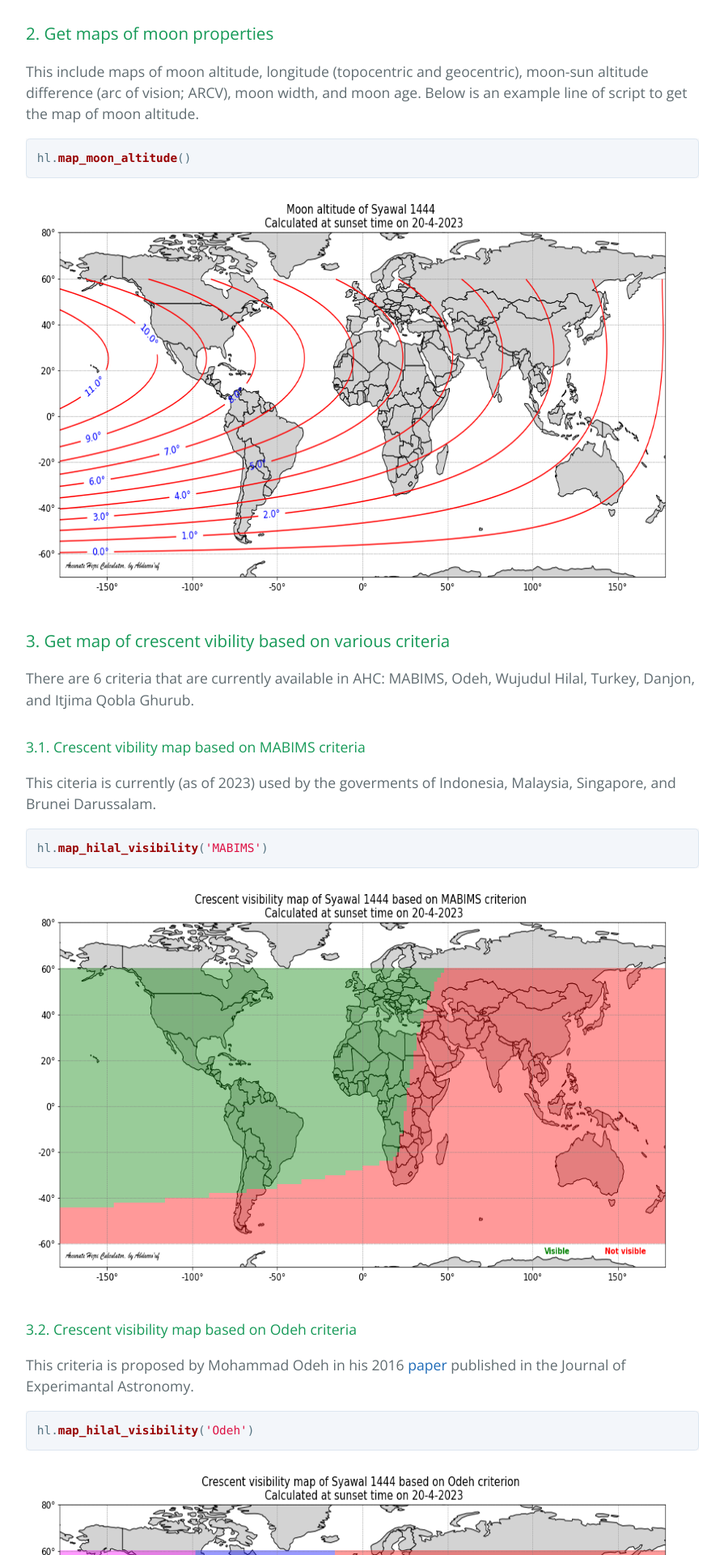
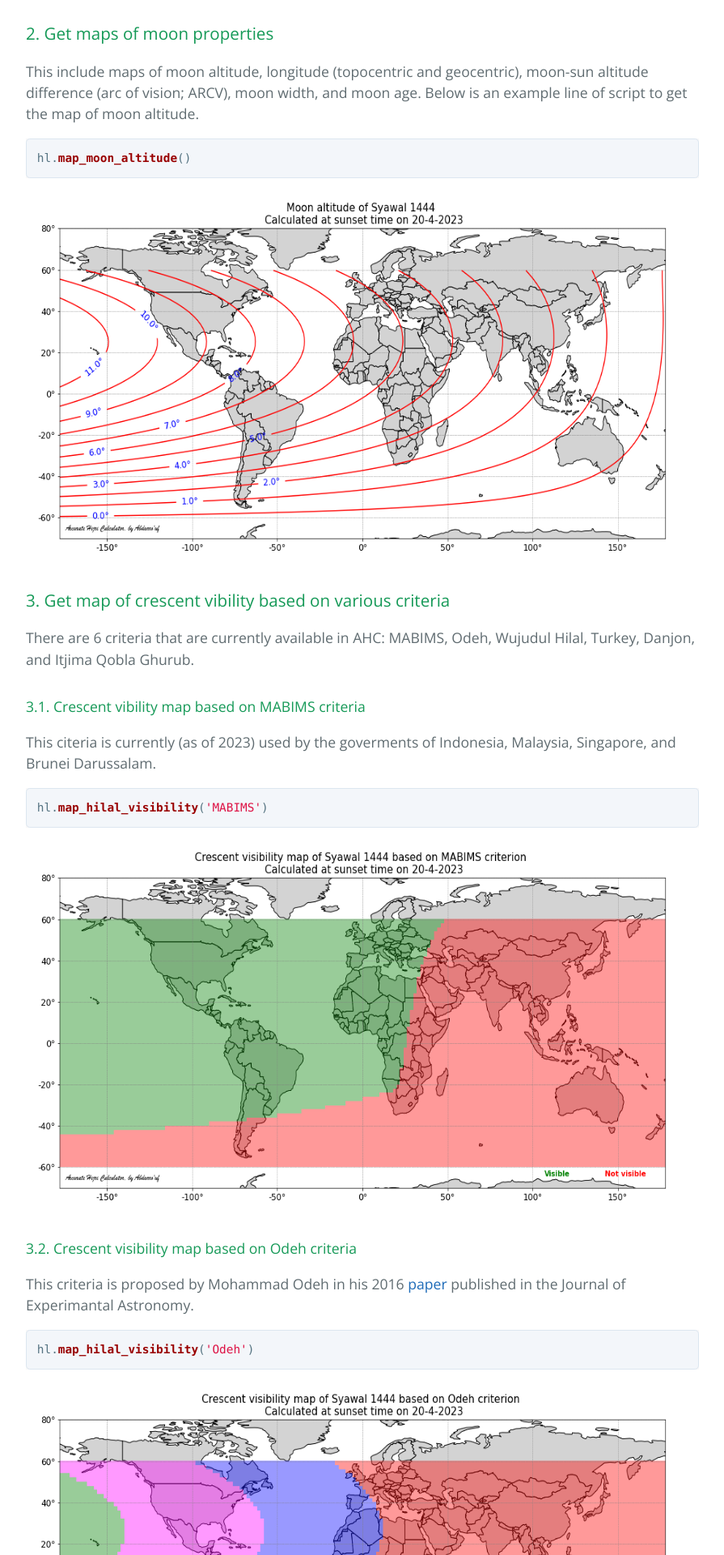
Before and after one commit to accuhijri/accuhijri.github.io, a Jekyll site: the page built from index.md, in a window 1280 px wide. Shown: the part 3282-5202 px from the top of the page at 81% size, without its empty margins (192-1087 px from the left). Built offline with Jekyll 4.4.1, drawn with Linux system fonts in a browser that asks for light colours.

Commit message:
Update index.md

````diff
--- a/index.md
+++ b/index.md
@@ -74,7 +74,7 @@
 ```ruby
 hl.map_moon_altitude()
 ```
-<img src="figures/moon_alt_Syawal_1444_2042023.png" width=1000 height=500>
+<img src="figures/moon_alt_Syawal_1444_2042023.png" width=900 height=450>
 
 ### 3. Get map of crescent vibility based on various criteria
 There are 6 criteria that are currently available in AHC: MABIMS, Odeh, Wujudul Hilal, Turkey, Danjon, and Itjima Qobla Ghurub.
@@ -84,18 +84,18 @@
 ```ruby
 hl.map_hilal_visibility('MABIMS')
 ```
-<img src="figures/map_mabims_Syawal_1444_2042023.png" width=1000 height=500>
+<img src="figures/map_mabims_Syawal_1444_2042023.png" width=900 height=450>
 
 #### 3.2. Crescent visibility map based on Odeh criteria
 This criteria is proposed by Mohammad Odeh in his 2016 [paper](https://link.springer.com/article/10.1007/s10686-005-9002-5) published in the Journal of Experimantal Astronomy.
 ```ruby
 hl.map_hilal_visibility('Odeh')
 ```
-<img src="figures/map_odeh_Syawal_1444_2042023.png" width=1000 height=500>
+<img src="figures/map_odeh_Syawal_1444_2042023.png" width=900 height=450>
 
 #### 3.3. Crescent visibility map based on Terkey criteria
 This criteria is proposed by the International Hijri Calendar Union Congress in Istanbul in 2016 to be the criteria for the unified Hijri calendar.
 ```ruby
 hl.map_hilal_visibility('Turkey')
 ```
-<img src="figures/map_turkey_Syawal_1444_2042023.png" width=1000 height=500>
+<img src="figures/map_turkey_Syawal_1444_2042023.png" width=900 height=450>
````
